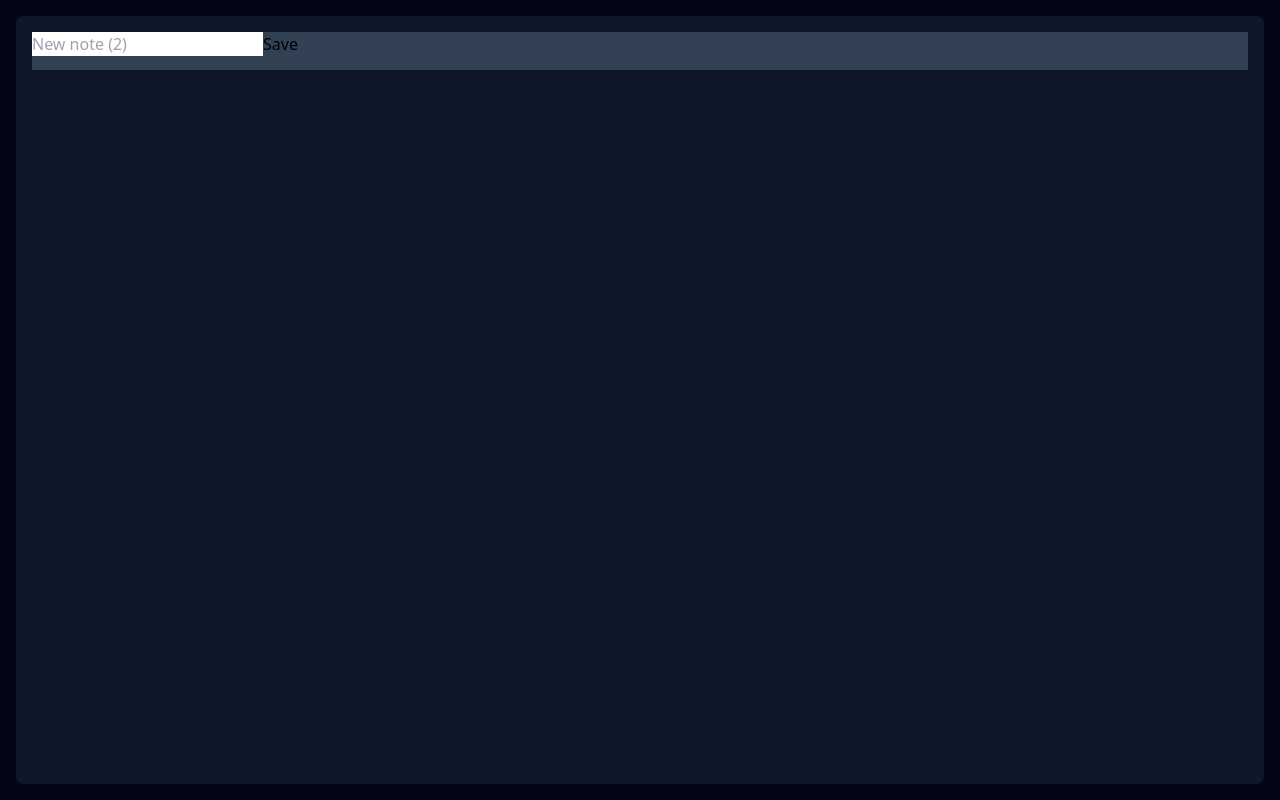
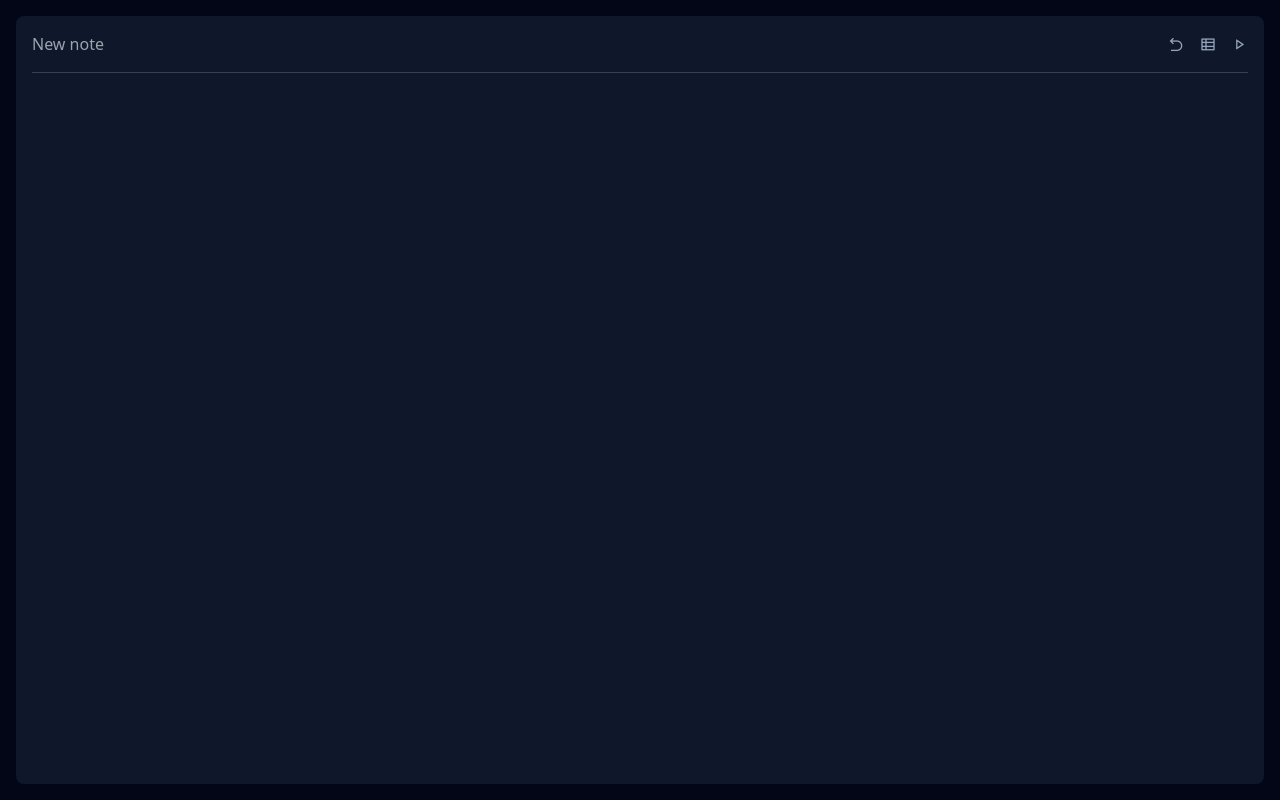
Before and after one commit to aggeB8/notes-app, a Vue app: page /new-note in a window 1280 px wide. Built offline with nearby package versions, Linux system fonts and the light colour scheme; what tailwind-gradient-mask-image would draw is missing.

Commit message:
+working md

```diff
--- a/src/assets/main.css
+++ b/src/assets/main.css
@@ -5,31 +5,70 @@
 /* Markdown stuffs */
 
 @layer base {
+    table {
+        @apply w-fit;
+    }
+
+    th {
+        @apply border border-t-0 border-slate-700 p-3 text-left;
+    }
+
+    th:first-child {
+        @apply border-l-0;
+    }
+
+    th:last-child {
+        @apply border-r-0;
+    }
+
+    td {
+        @apply border border-b-0 border-t-0 border-slate-700 p-3;
+    }
+
+    td:first-child {
+        @apply border-l-0;
+    }
+
+    td:last-child {
+        @apply border-r-0;
+    }
+
     h1 {
-        @apply text-5xl;
+        font-size: 2rem;
+        @apply font-semibold;
     }
+
     h2 {
-        @apply text-4xl;
+        font-size: 1.75rem;
+        @apply font-semibold;
     }
+
     h3 {
-        @apply text-3xl;
+        font-size: 1.6rem;
+        @apply font-semibold;
     }
+
     h4 {
-        @apply text-2xl;
+        font-size: 1.45rem;
+        @apply font-semibold;
     }
+
     h5 {
-        @apply text-xl;
+        font-size: 1.3rem;
+        @apply font-semibold;
     }
+
     h6 {
-        @apply text-lg;
+        font-size: 1.15rem;
+        @apply font-semibold;
     }
 
     ul {
-        @apply list-disc;
+        @apply list-disc px-8;
     }
 
     ol {
-        @apply list-decimal;
+        @apply list-decimal px-8;
     }
 
     blockquote {
--- /dev/null
+++ b/src/composables/localstorage.ts
@@ -0,0 +1,7 @@
+const localstorage = {
+    save: (inputRaw: string, inputHTML: string) => {
+        console.log(inputRaw)
+    }
+}
+
+export default localstorage
--- a/src/views/NewNoteView.vue
+++ b/src/views/NewNoteView.vue
@@ -1,36 +1,87 @@
 <script setup lang="ts">
 import { marked } from 'marked'
 import { reactive } from 'vue'
+import { ref } from 'vue'
+import localstorage from '../composables/localstorage'
+
+const rawInputElement = ref()
 
 interface Text {
-    md: string | Promise<string>
-    rawInput: string
+    inputRaw: string
+    inputHTML: string | Promise<string>
 }
 
 const text: Text = reactive({
-    rawInput: '',
-    md: ''
+    inputRaw: '',
+    inputHTML: ''
 })
 
-const textToHTML = () => {
-    const html = marked.parse(text.rawInput)
-    text.md = html
+const previewMD = () => {
+    const html = marked.parse(text.inputRaw, {
+        gfm: true,
+        breaks: true
+    })
+    text.inputHTML = html
+
+    localstorage.save(text.inputRaw)
 }
+
+const menuActions = reactive({
+    undo: () => {},
+    pasteTable: () => {
+        const [selectionStart, selectionEnd] = [
+            rawInputElement.value.selectionStart,
+            rawInputElement.value.selectionEnd
+        ]
+        rawInputElement.value.setRangeText(
+            '|  |  |\n|--|--|\n|  |  |',
+            selectionStart,
+            selectionEnd,
+            'select'
+        )
+    },
+    previewMode: ref(false)
+})
 </script>
 
 <template>
-    <div class="flex h-full w-full flex-col overflow-hidden rounded-lg bg-slate-900 p-4">
-        <!-- <div class="flex flex-col text-slate-50" v-html="text.md"></div> -->
-        <div class="h-10 w-full bg-slate-700">
-            <input placeholder="New note (2)" />
-            <button>Save</button>
+    <div class="flex h-full w-full flex-col gap-4 md:flex-row">
+        <div
+            class="flex h-full w-full flex-col overflow-hidden rounded-lg bg-slate-900 p-4 text-slate-400"
+        >
+            <div class="flex flex-row gap-4">
+                <input
+                    placeholder="New note"
+                    class="flex-1 bg-slate-900 text-slate-400 focus:outline-none"
+                />
+                <i @click="menuActions.undo" class="ri-arrow-go-back-line cursor-pointer" />
+                <i @click="menuActions.pasteTable" class="ri-table-view cursor-pointer" />
+                <i
+                    @click="menuActions.previewMode = !menuActions.previewMode"
+                    class="ri-play-line cursor-pointer"
+                />
+            </div>
+
+            <div class="py-4">
+                <div class="h-px bg-slate-700" />
+            </div>
+
+            <textarea
+                ref="rawInputElement"
+                @input="previewMD"
+                v-model="text.inputRaw"
+                class="h-full w-full resize-none border-none bg-inherit font-mono text-sm outline-none"
+            ></textarea>
         </div>
-
-        <textarea
-            @input="textToHTML"
-            v-model="text.rawInput"
-            class="mt-2 h-full w-full resize-none border-none bg-inherit text-slate-400 outline-none"
-        ></textarea>
+        <div
+            class="flex h-full w-full overflow-hidden rounded-lg bg-slate-900 p-4 text-slate-400"
+            v-if="menuActions.previewMode"
+        >
+            <div
+                class="flex flex-col overflow-y-scroll break-words first:pt-0 [&>*]:py-0.5"
+                v-html="text.inputHTML"
+            ></div>
+        </div>
     </div>
 </template>
 
```
